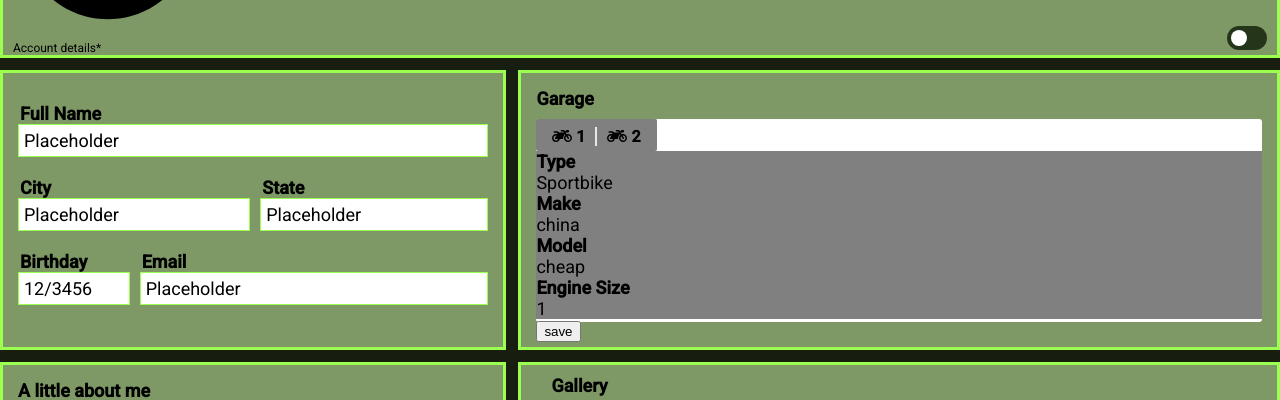
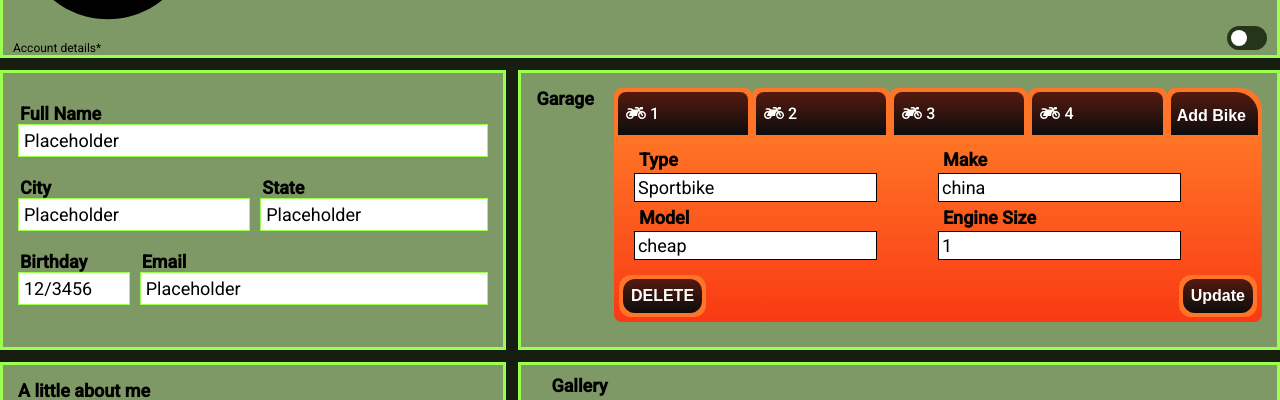
Before and after one commit to bethel-school-of-technology/team-beyond-coding-frontend, an Angular app: page /profile/bike/1 in a window 1280 px wide. Shown: the part 224-624 px from the top of the page. Built offline with nearby package versions, Linux system fonts and the light colour scheme; data requests are answered from the project's data file.

Commit message:
finished garage tabs needs to css the add forum

```diff
--- a/bikes.json
+++ b/bikes.json
@@ -13,6 +13,20 @@
       "model": "cheap",
       "engineSize": "2",
       "id": 2
+    },
+    {
+      "type": "Dirt Bike",
+      "model": "asdas",
+      "make": "dsadas",
+      "engineSize": "asdas",
+      "id": 3
+    },
+    {
+      "type": "Sport-Tourer",
+      "make": "artica",
+      "model": "ice-blue",
+      "engineSize": "medium",
+      "id": 4
     }
   ]
 }
--- a/src/app/components/profile/garage/addbike/addbike.component.html
+++ b/src/app/components/profile/garage/addbike/addbike.component.html
@@ -1,4 +1,4 @@
-<div class="Bikes">
+<div class="bikes">
     <form (ngSubmit)="addBike()">
         <label for="Type">Type: </label>
         <select id="Type" name="Type" [(ngModel)]="newBike.type">
--- a/src/app/components/profile/garage/garage.component.css
+++ b/src/app/components/profile/garage/garage.component.css
@@ -1,64 +1,198 @@
-.bike-tab ul {
-    padding: 5px;
-    background-color: gray;
-    display: inline-block;
-    border-radius: 2px;
-    border: 1px solid gray;
-    border-bottom: none;
-    margin: 0;
-}
-.bike-tab ul li {
-    display: inline-block;
-    list-style-type: none;
-    border-right: 2px solid rgb(236, 230, 236);
-    color: black;
-    font-size: 16px;
-    padding: 0 10px;
-    font-weight: 600;
-    cursor: pointer;
-    text-align: center;
-    position: relative;
-}
-.bike-tab ul li:last-child {
-    border-right: none;
-}
-.bike-tab ul li:hover {
-    color:rgb(29, 195, 29);
-}
-.color {
-    color: rgb(36, 214, 36);
-}
-.content {
-    background-color: gray;
-    padding: 10px;
-    border-bottom: 1px solid white;
+
+.bike-tab {
+  display: flex;
+  width: 100%;
 }
 
-/* .mytabs {
-    display: flex;
-    justify-content: start;
-}
-.mytabs input[type="radio"] {
-    display: none;
-}
-.mytabs label {
-    padding: 5px 15px;
-    background: #e2e2e2;
-    font-weight: bold;
+.bike-tab ul {
+  padding: 0;
+  width: 100%;
+  display: flex;
 }
 
-.mytabs .tab {
-    padding-top: 5px;
-    width: 100%;
-    background: gray;
-    order: 1;
-    display: none;
+.bike-tab li {
+  color: #fff;
+  cursor: pointer;
+  list-style-type: none;
+  font-size: 16px;
+  font-weight: 500;
+  padding: 16px 20px;
+  position: relative;
+  z-index: 0;
+  width: 100%;
 }
 
-.mytabs input[type='radio']:checked + label + .tab {
-    display: flex;
+.bike-tab li:before,
+.bike-tab li:after {
+  border-top-left-radius: 8px;
+  border-top-right-radius: 8px;
 }
 
-.mytabs input[type="radio"]:checked + label {
-    background: rgb(231, 179, 179);
-} */
+.bike-tab li:before {
+  background-color: rgb(255, 116, 38);
+  content: "";
+  display: block;
+  height: 100%;
+  left: 0;
+  overflow: hidden;
+  position: absolute;
+  top: 0;
+  width: 100%;
+  z-index: -2;
+}
+
+.bike-tab li:after {
+  background-color: initial;
+  background-image: linear-gradient(#541a0f 0, #0c0d0d 100%);
+  bottom: 4px;
+  content: "";
+  display: block;
+  left: 4px;
+  overflow: hidden;
+  position: absolute;
+  right: 4px;
+  top: 4px;
+  transition: all 100ms ease-out;
+  z-index: -1;
+}
+
+.bike-tab li:hover:not(:disabled):before {
+  background-image: linear-gradient( #f93a13,#ff7426 );
+}
+
+
+.bike-tab li:hover:not(:disabled):after {
+  bottom: 0;
+  left: 0;
+  right: 0;
+  top: 0;
+  transition-timing-function: ease-in;
+  opacity: 0;
+}
+
+.bike-tab li:active:not(:disabled) {
+  color: #ccc;
+}
+
+
+
+.bike-tab li:active:not(:disabled):after {
+  background-image: linear-gradient(#541a0f 0, #0c0d0d 100%);
+  bottom: 4px;
+  left: 4px;
+  right: 4px;
+  top: 4px;
+}
+
+.bike-tab li:disabled {
+  cursor: default;
+  opacity: .24;
+}
+
+.add-btn {
+  align-items: center;
+  appearance: none;
+  background-clip: padding-box;
+  background-color: initial;
+  background-image: none;
+  border-style: none;
+  box-sizing: border-box;
+  color: #fff;
+  cursor: pointer;
+  display: inline-block;
+  flex-direction: row;
+  flex-shrink: 0;
+  font-family: Eina01,sans-serif;
+  font-size: 16px;
+  font-weight: 600;
+  justify-content: center;
+  margin: 0;
+  outline: none;
+  overflow: visible;
+  padding: 16px 16px 12px 10px;
+  pointer-events: auto;
+  position: relative;
+  text-align: center;
+  text-decoration: none;
+  text-transform: none;
+  touch-action: manipulation;
+  vertical-align: middle;
+  width: auto;
+  word-break: keep-all;
+  z-index: 0;
+}
+
+.add-btn:before,
+.add-btn:after {
+  border-top-left-radius: 8px;
+  border-top-right-radius: 22px;
+}
+
+.add-btn:before {
+  background-color:#ff7426;
+  content: "";
+  display: block;
+  height: 100%;
+  left: 0;
+  overflow: hidden;
+  position: absolute;
+  top: 0;
+  width: 100%;
+  z-index: -2;
+}
+
+.add-btn:after {
+  background-color: initial;
+  background-image: linear-gradient(#541a0f 0, #0c0d0d 100%);
+  bottom: 4px;
+  content: "";
+  display: block;
+  left: 4px;
+  overflow: hidden;
+  position: absolute;
+  right: 4px;
+  top: 4px;
+  transition: all 100ms ease-out;
+  z-index: -1;
+}
+
+.add-btn:hover:not(:disabled):before {
+  background-image: linear-gradient( #f93a13,#ff7426) ;
+}
+
+
+.add-btn:hover:not(:disabled):after {
+  bottom: 0;
+  left: 0;
+  right: 0;
+  top: 0;
+  transition-timing-function: ease-in;
+  opacity: 0;
+}
+
+.add-btn:active:not(:disabled) {
+  color: #ccc;
+}
+
+.add-btn:active:not(:disabled):before {
+  background-image: linear-gradient( #ff7426, #f93a13);
+}
+
+.add-btn:active:not(:disabled):after {
+  background-image: linear-gradient(#541a0f 0, #0c0d0d 100%);
+  bottom: 4px;
+  left: 4px;
+  right: 4px;
+  top: 4px;
+}
+
+.add-btn:disabled {
+  cursor: default;
+  opacity: .24;
+}
+
+@media screen and (min-width: 768px){
+  .bike-tab li {
+    padding: 16px 12px;
+  }
+}
--- a/src/app/components/profile/garage/garage.component.html
+++ b/src/app/components/profile/garage/garage.component.html
@@ -2,8 +2,9 @@
 <div class="bikes-container">
     <div class="bike-tab">
         <ul>
-            <li *ngFor="let bike of bikeList" id="tab{{bike.id}}" routerLink="/profile/bike/{{bike.id}}" ><fa-icon [icon]="faMotorcycle" size="1x" class="bike-icon "></fa-icon> {{bike.id}}</li>
+            <li *ngFor="let bike of bikeList" id="tab{{bike.id}}" routerLink="bike/{{bike.id}}" ><fa-icon [icon]="faMotorcycle" size="1x" class="bike-icon "></fa-icon> {{bike.id}}</li>
         </ul>
+        <button type="button" routerLink="addbike" class="add-btn">Add Bike</button>
     </div>
 </div>
 <router-outlet></router-outlet>
--- a/src/app/components/profile/garage/viewbike/viewbike.component.css
+++ b/src/app/components/profile/garage/viewbike/viewbike.component.css
@@ -1,3 +1,145 @@
-.content {
-    background-color: gray;
+.bike-profile {
+    background-image: linear-gradient( #ff7426, #f93a13);
+    border-bottom-left-radius: 8px;
+    border-bottom-right-radius: 8px;
 }
+
+.content-value {
+    display: flex;
+    flex-wrap: wrap;
+    width: 100%;
+    height: 100%;
+    padding: 5px 20px 10px;
+}
+
+h4 {
+    padding: 5px 5px 3px;
+}
+
+.bike-info {
+    background-color: white;
+    border: 1px solid black;
+    padding: 3px;
+    width: 80%;
+}
+
+.info-sec1 {
+    width: 50%;
+}
+
+
+.info-sec2 {
+    width: 50%;
+}
+
+.info-sec3 {
+    width: 50%;
+}
+
+.info-sec4 {
+    width: 50%;
+}
+.buttons {
+  display: flex;
+  justify-content: space-between;
+  padding: 5px;
+}
+
+.button {
+  align-items: center;
+  appearance: none;
+  background-clip: padding-box;
+  background-color: initial;
+  background-image: none;
+  border-style: none;
+  box-sizing: border-box;
+  color: #fff;
+  cursor: pointer;
+
+  font-size: 16px;
+  font-weight: 600;
+  justify-content: center;
+  margin: 0;
+  outline: none;
+  overflow: visible;
+  padding: 12px;
+  pointer-events: auto;
+  position: relative;
+  text-align: center;
+  text-decoration: none;
+  text-transform: none;
+  touch-action: manipulation;
+  vertical-align: middle;
+  width: auto;
+  word-break: keep-all;
+  z-index: 0;
+}
+
+.button:before,
+.button:after {
+  border-radius: 12px;
+}
+
+
+.button:before {
+  background-color:#ff7426;
+  content: "";
+  display: block;
+  height: 100%;
+  left: 0;
+  overflow: hidden;
+  position: absolute;
+  top: 0;
+  width: 100%;
+  z-index: -2;
+}
+
+.button:after {
+  background-color: initial;
+  background-image: linear-gradient(#541a0f 0, #0c0d0d 100%);
+  bottom: 4px;
+  content: "";
+  display: block;
+  left: 4px;
+  overflow: hidden;
+  position: absolute;
+  right: 4px;
+  top: 4px;
+  transition: all 100ms ease-out;
+  z-index: -1;
+}
+
+.button:hover:not(:disabled):before {
+  background-image: linear-gradient( #f93a13,#ff7426) ;
+}
+
+
+.button:hover:not(:disabled):after {
+  bottom: 0;
+  left: 0;
+  right: 0;
+  top: 0;
+  transition-timing-function: ease-in;
+  opacity: 0;
+}
+
+.button:active:not(:disabled) {
+  color: #ccc;
+}
+
+.button:active:not(:disabled):before {
+  background-image: linear-gradient( #ff7426, #f93a13);
+}
+
+.button:active:not(:disabled):after {
+  background-image: linear-gradient(#541a0f 0, #0c0d0d 100%);
+  bottom: 4px;
+  left: 4px;
+  right: 4px;
+  top: 4px;
+}
+
+.button:disabled {
+  cursor: default;
+  opacity: .24;
+}
--- a/src/app/components/profile/garage/viewbike/viewbike.component.html
+++ b/src/app/components/profile/garage/viewbike/viewbike.component.html
@@ -1,15 +1,26 @@
 <div class="bike-profile">
     <div class="content" >
         <div class="content-value" id="{{currentBike.id}}">
-            <h4>Type</h4>
-            <p class="bike-tps">{{currentBike.type}}</p>
-            <h4>Make</h4>
-            <p class="bike-mk">{{currentBike.make}}</p>
-            <h4>Model</h4>
-            <p class="bike-mdl">{{currentBike.model}}</p>
-            <h4>Engine Size</h4>
-            <p class="bike-eng">{{currentBike.engineSize}}</p>
+            <div class="info-sec1">
+                <h4>Type</h4>
+                <p class="bike-info">{{currentBike.type}}</p>
+            </div>
+            <div class="info-sec2">
+                <h4>Make</h4>
+                <p class="bike-info">{{currentBike.make}}</p>
+            </div>
+            <div class="info-sec3">
+                <h4>Model</h4>
+                <p class="bike-info">{{currentBike.model}}</p>
+            </div>
+            <div class="info-sec4">
+                <h4>Engine Size</h4>
+                <p class="bike-info">{{currentBike.engineSize}}</p>
+            </div>
         </div>
     </div>
-    <button type="button" (click)="sendNumber()"> save </button>
+    <div class="buttons">
+        <button type="button" class="button btn1" routerLink="">DELETE</button>
+        <button type="button" class="button btn2" routerLink="">Update</button>
+    </div>
 </div>
--- a/src/app/components/profile/garage/viewbike/viewbike.component.ts
+++ b/src/app/components/profile/garage/viewbike/viewbike.component.ts
@@ -21,13 +21,19 @@ export class ViewbikeComponent implements OnInit {
   ) {}
 
   ngOnInit(): void {
-    this.bikeID = parseInt(this.actRoute.snapshot.paramMap.get('bikeID'));
+   // this.bikeID = parseInt(this.actRoute.snapshot.paramMap.get('bikeID'));
 
-    this.myBikeService.getOneBike(this.bikeID).subscribe((response) => {
-      this.currentBike = response;
-    });
+   this.actRoute.params.subscribe(params => {
+     this.bikeID = +params["bikeID"];
+
+         this.myBikeService.getOneBike(this.bikeID).subscribe((response) => {
+           this.currentBike = response;
+         });
+   })
+
+
   }
-  sendNumber() {
-    this.numberEvent.emit(this.bikeID)
-  }
+  // sendNumber() {
+  //   this.numberEvent.emit(this.bikeID)
+  // }
 }
--- a/src/app/components/profile/profile.component.css
+++ b/src/app/components/profile/profile.component.css
@@ -213,19 +213,17 @@ input:checked + .slider:before {
 .garage-container {
   background-color: var(--darkgreen1);
   border: 3px solid var(--highlight);
-  padding: 15px;
+  padding:15px;
   width: 100%;
-  margin-bottom: 12px
+  margin-bottom: 12px;
+  height: 300px;
 }
 .garage-title {
   padding-bottom: 10px;
 }
 .inner-garage-container {
-  background-color: white;
-  border-radius: 3px;
-  /* padding-top: 5px; */
   width: 100%;
-  height: 180px;
+  height: 220px;
 }
 
 /* --------About me -------- */
@@ -435,6 +433,13 @@ input:checked + .slider:before {
 
 }
 @media screen and (min-width: 1020px){
+  .garage-container {
+    display: flex;
+    justify-content: center;
+  }
+  .inner-garage-container {
+    padding-left: 20px;
+  }
   .inner-gal-container{
     padding-left: 8%;
   }
```
